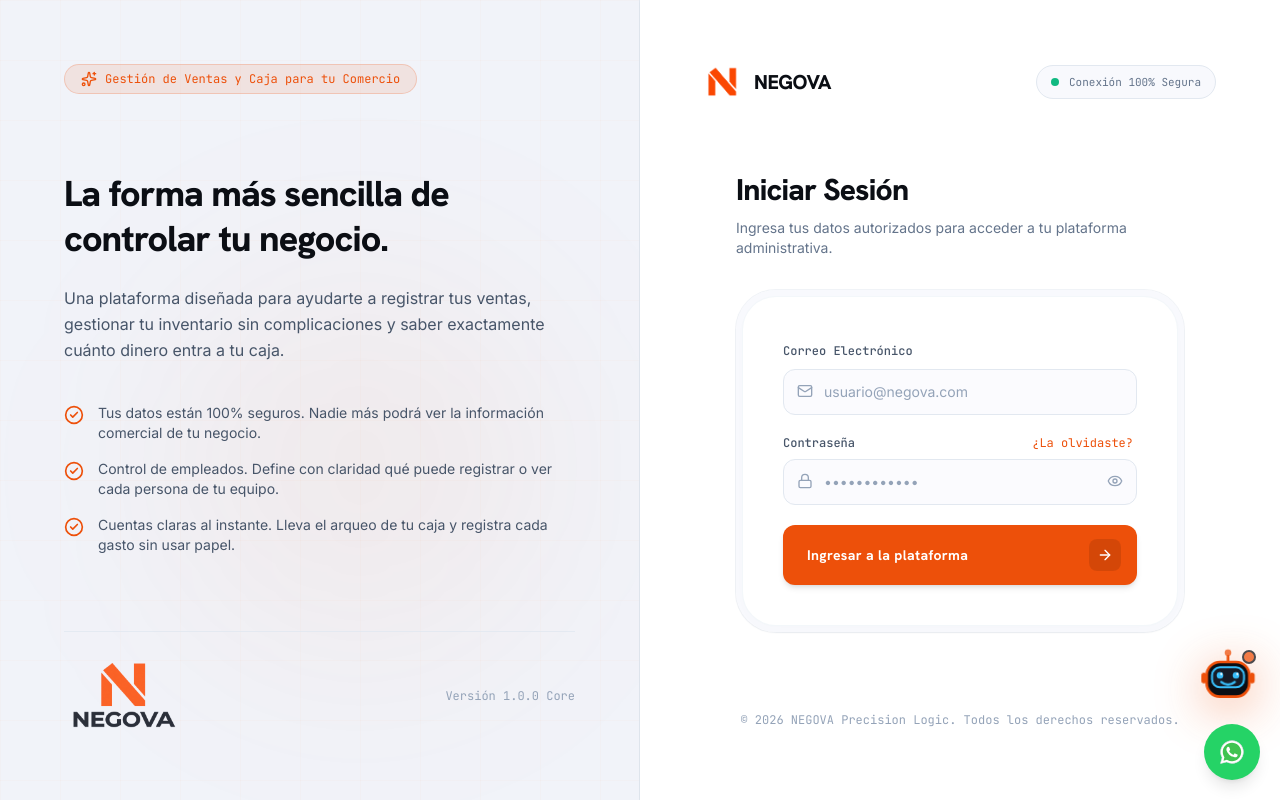
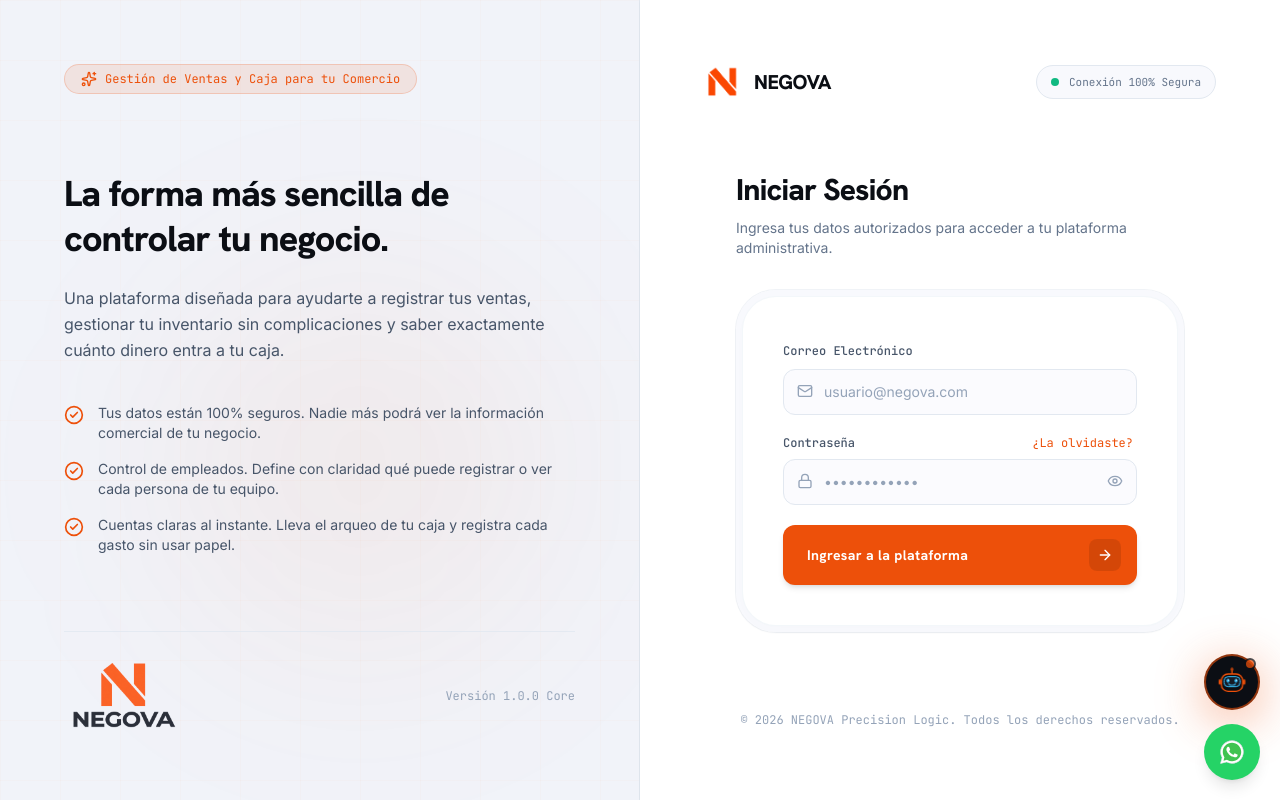
Before and after one commit to leitecinfo/NEGOVA, a Next.js app: page /login in a window 1280 px wide. Built offline with nearby package versions, Linux system fonts and the light colour scheme; a web font is replaced by a local one.

Commit message:
Update negova-assistant.tsx
Actualizado

```diff
--- a/src/components/floating/negova-assistant.tsx
+++ b/src/components/floating/negova-assistant.tsx
@@ -312,8 +312,7 @@
         >
           Pregunta a NEGOVA
         </div>
-
-        <button
+                <button
           onClick={() => setIsOpen(!isOpen)}
           onMouseEnter={() => setShowTooltip(true)}
           onMouseLeave={() => setShowTooltip(false)}
@@ -321,10 +320,10 @@
           onBlur={() => setShowTooltip(false)}
           aria-label="Abrir asistente de IA NEGOVA"
           aria-expanded={isOpen}
-          className="w-13 h-13 sm:w-16 sm:h-16 flex items-center justify-center hover:scale-105 sm:hover:scale-110 active:scale-95 transition-all duration-300 focus:outline-hidden cursor-pointer relative group drop-shadow-[0_8px_20px_rgba(237,80,10,0.4)] sm:drop-shadow-[0_10px_25px_rgba(237,80,10,0.45)] hover:drop-shadow-[0_15px_30px_rgba(237,80,10,0.7)]"
+          className="w-12 h-12 sm:w-14 sm:h-14 rounded-full bg-[#0B0E14] border-2 border-[#ED500A]/60 flex items-center justify-center hover:scale-105 sm:hover:scale-110 active:scale-95 transition-all duration-300 focus:outline-hidden cursor-pointer relative group drop-shadow-[0_8px_20px_rgba(237,80,10,0.4)] sm:drop-shadow-[0_10px_25px_rgba(237,80,10,0.45)] hover:drop-shadow-[0_15px_30px_rgba(237,80,10,0.7)]"
         >
-          <AnimatedRobotAvatar className="w-full h-full group-hover:rotate-3 transition-transform duration-300" />
-          <span className="absolute top-1 right-1 w-3 h-3 sm:w-3.5 sm:h-3.5 rounded-full bg-[#ED500A] border-2 border-[#0B0E14] animate-pulse" />
+          <AnimatedRobotAvatar className="w-7 h-7 sm:w-8 sm:h-8 group-hover:rotate-3 transition-transform duration-300" />
+          <span className="absolute top-0.5 right-0.5 w-2.5 h-2.5 sm:w-3 sm:h-3 rounded-full bg-[#ED500A] border-2 border-[#0B0E14] animate-pulse" />
         </button>
       </div>
 
```
